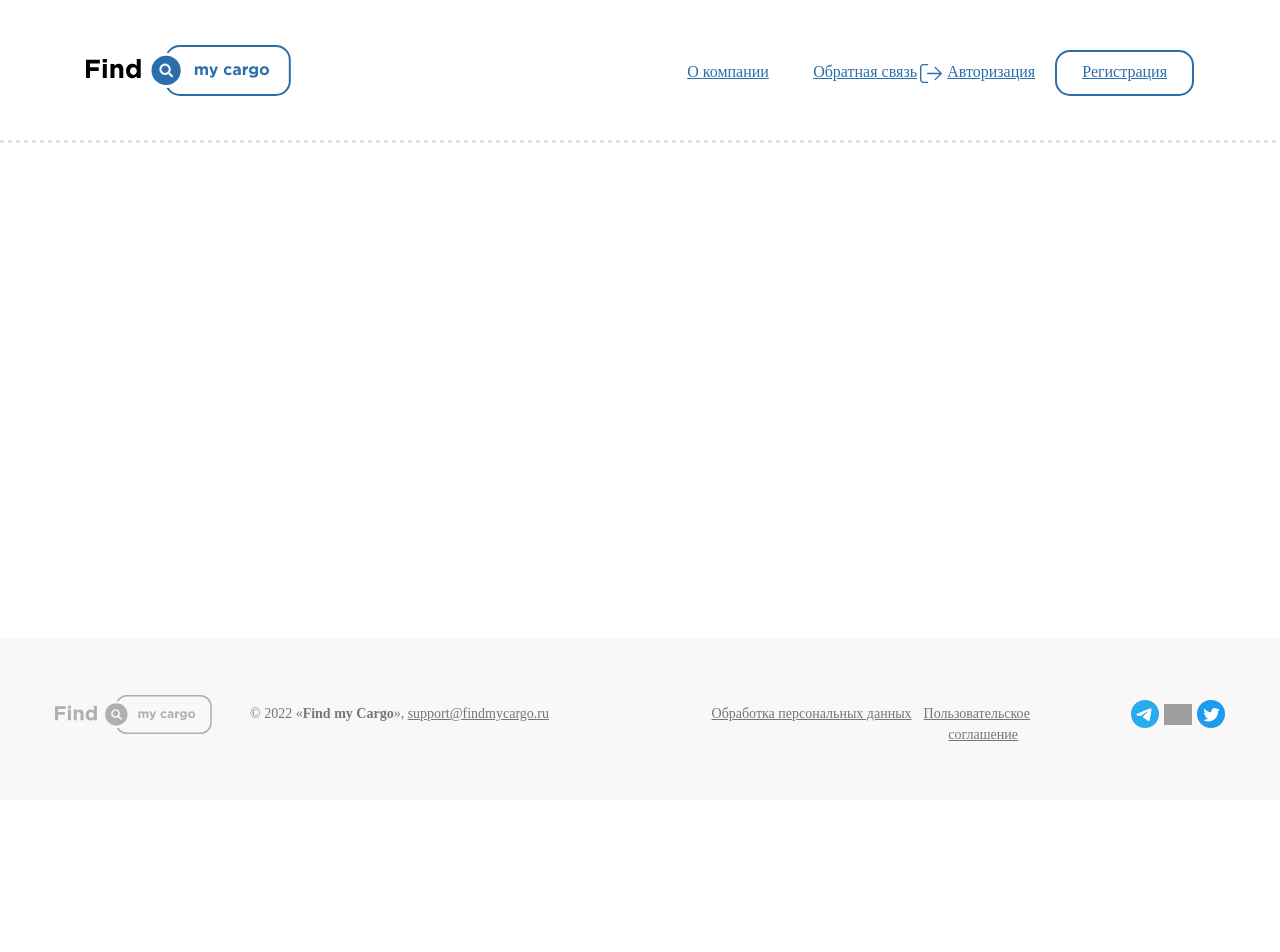
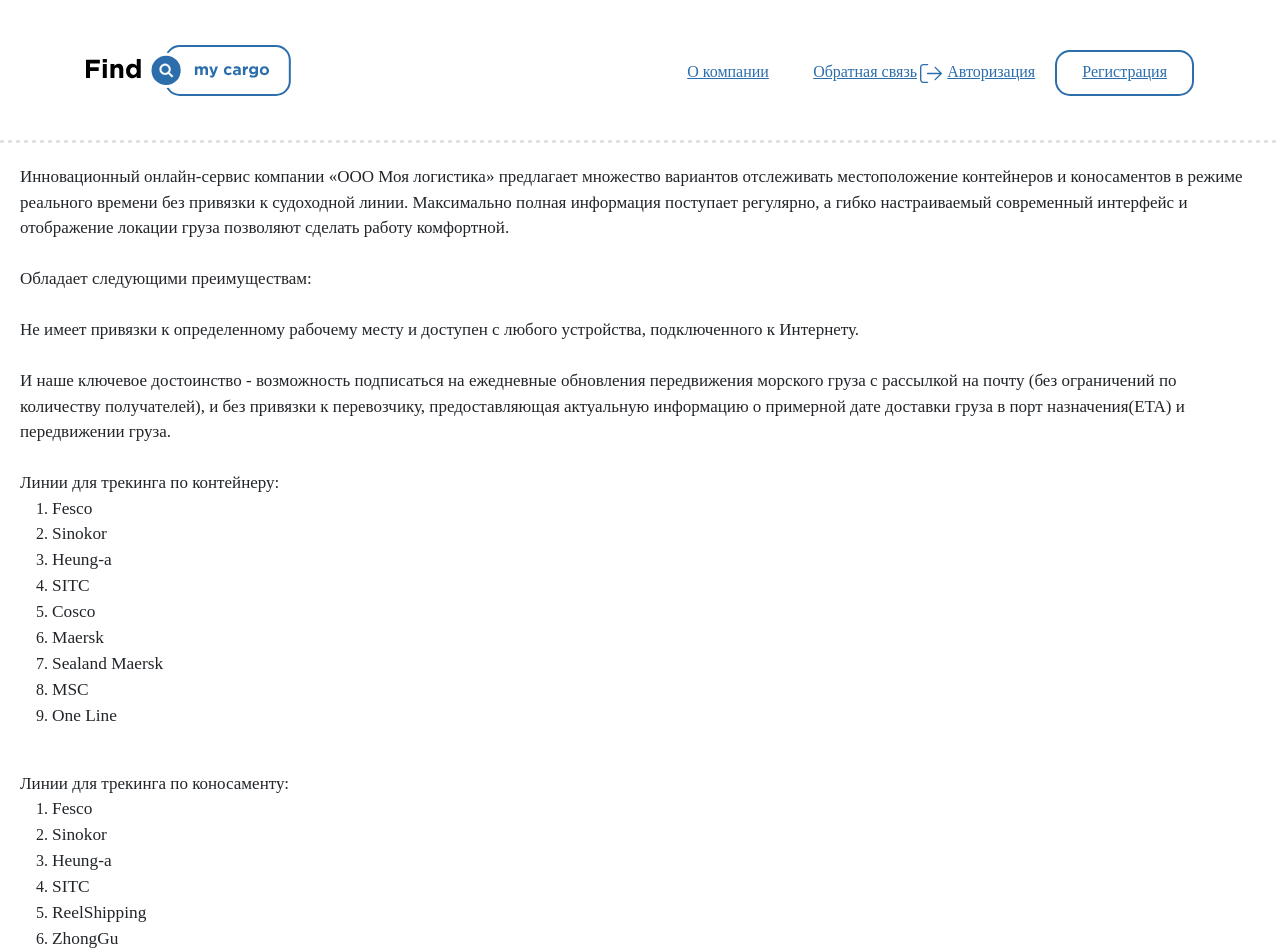
Before and after one commit to frozosea/fmc-frontend, a Vue app: page /about in a window 1280 px wide. Shown: the top 952 px of the page. Before the commit the page ends 800 px from the top, so only its background shows below. Built offline with nearby package versions, Linux system fonts and the light colour scheme; no server answers; grey boxes are pictures that could not be loaded; a web font is replaced by a local one; what @saeris/vue-spinners, vue-yandex-metrika would draw is missing.

Commit message:
add a lot

```diff
--- a/public/index.html
+++ b/public/index.html
@@ -13,8 +13,8 @@
 </head>
 <body>
 <noscript>
-    <strong>We're sorry but <%= htmlWebpackPlugin.options.title %> doesn't work properly without JavaScript enabled.
-        Please enable it to continue.</strong>
+    <strong>FindMyCargo - онлайн сервис для слежения за морскими грузовыми отправлениями, за контейнерами и коносаментами,
+    в режиме реального времени, а так же с возможностью слежения по расписанию.</strong>
 </noscript>
 <div id="app"></div>
 <!-- built files will be auto injected -->
--- a/src/assets/style.css
+++ b/src/assets/style.css
@@ -304,12 +304,14 @@
 .footer-width {
     background-color: #f9f7f7;
     width: 100%;
-    position: absolute;
-    bottom: 0;
+    /*position: absolute;*/
+    /*bottom: 0;*/
 }
 
 .footer {
     background: #f9f7f7;
+    /*position:absolute;*/
+    /*overflow:hidden;*/
     /*position:absolute;*/
     bottom: 0;
     /*margin: auto;*/
@@ -318,6 +320,7 @@
     padding: 55px;
     color: #767676;
 }
+
 
 .footer-copyright {
     padding-top: 10px;
--- a/src/components/footer.vue
+++ b/src/components/footer.vue
@@ -19,8 +19,8 @@
         <router-link to="/agreement" class="title-4">Пользовательское соглашение</router-link>
       </div>
       <div class="col-xl-2 col-lg-2 col-md-6 col-sm-12 col-xs-12 footer-socials">
-        <a href=""><img src="@/assets/images/telegram.svg" class="img-hover svg-social"></a>
-        <a href=""><img src="@/assets/images/facebook.svg" class="pad-socials svg-social img-hover"></a>
+        <a href="https://t.me/findmycargo"><img src="@/assets/images/telegram.svg" class="img-hover svg-social"></a>
+        <a href="https://www.facebook.com/profile.php?id=100093158229495&mibextid=LQQJ4d"><img src="@/assets/images/facebook.svg" class="pad-socials svg-social img-hover"></a>
         <a href=""><img src="@/assets/images/twitter.svg" class="pad-socials svg-social img-hover"></a>
       </div>
     </div>
--- a/src/components/user/registrationForm.vue
+++ b/src/components/user/registrationForm.vue
@@ -22,10 +22,10 @@
                    @input="username = $event.target.value">
             <input type="password" class="input-css-grey input-modal" placeholder="Введите пароль"
                    @input="handlePasswordInput">
-            <input type="password" class="input-css-grey input-modal-end" placeholder="Введите пароль снова"
+            <input type="password" class="input-css-grey input-modal" placeholder="Введите пароль снова"
                    @input="handleRepeatedPasswordInput">
+<!--            <label style="margin-bottom: 8px"><input type="checkbox" id="checkbox" v-model="checked" placeholder="checkbox" style="margin: 8px"></label>-->
           </div>
-
           <div class="row g-0">
             <div class="col-xl-12 col-lg-12 col-md-12 col-sm-12 col-xs-12">
               <div style="color: red; margin-left: auto; margin-top: auto" v-if="showError">{{ errorMessage }}</div>
--- a/src/pages/companyPage.vue
+++ b/src/pages/companyPage.vue
@@ -1,10 +1,56 @@
 <template>
   <long-dotted-line/>
-  <div></div>
+  <div style="margin: 20px">
+    <p style='margin:0cm;font-size:16px;font-family:"Calibri",sans-serif;'><span
+        style="font-size:17px;font-family:AppleSystemUIFont;">Инновационный онлайн-сервис компании &laquo;ООО Моя логистика&raquo; предлагает множество вариантов отслеживать местоположение контейнеров и коносаментов в режиме реального времени без привязки к судоходной линии. Максимально полная информация поступает регулярно, a гибко настраиваемый современный интерфейс и отображение локации груза позволяют сделать работу комфортной.</span>
+    </p>
+    <p style='margin:0cm;font-size:16px;font-family:"Calibri",sans-serif;'><span
+        style="font-size:17px;font-family:AppleSystemUIFont;">&nbsp;</span></p>
+    <p style='margin:0cm;font-size:16px;font-family:"Calibri",sans-serif;'><span
+        style="font-size:17px;font-family:AppleSystemUIFont;">Обладает следующими преимуществам:</span></p>
+    <p style='margin:0cm;font-size:16px;font-family:"Calibri",sans-serif;'><span
+        style="font-size:17px;font-family:AppleSystemUIFont;">&nbsp;</span></p>
+    <p style='margin:0cm;font-size:16px;font-family:"Calibri",sans-serif;'><span
+        style="font-size:17px;font-family:AppleSystemUIFont;">Не имеет привязки к определенному рабочему месту и доступен с любого устройства, подключенного к Интернету.</span>
+    </p>
+    <p style='margin:0cm;font-size:16px;font-family:"Calibri",sans-serif;'><span
+        style="font-size:17px;font-family:AppleSystemUIFont;">&nbsp;</span></p>
+    <p style='margin:0cm;font-size:16px;font-family:"Calibri",sans-serif;'><span
+        style="font-size:17px;font-family:AppleSystemUIFont;">И наше ключевое достоинство - возможность подписаться на ежедневные обновления передвижения морского груза с рассылкой на почту (без ограничений по количеству получателей), и без привязки к перевозчику, предоставляющая актуальную информацию о примерной дате доставки груза в порт назначения(ETA) и передвижении груза.</span>
+    </p>
+    <p style='margin:0cm;font-size:16px;font-family:"Calibri",sans-serif;'><span
+        style="font-size:17px;font-family:AppleSystemUIFont;">&nbsp;</span></p>
+    <p style='margin:0cm;font-size:16px;font-family:"Calibri",sans-serif;'><span
+        style="font-size:17px;font-family:AppleSystemUIFont;">Линии для трекинга по контейнеру:</span></p>
+    <ul style="list-style-type: undefined;">
+      <li><span style="font-family:AppleSystemUIFont;font-size:13.0pt;">Fesco</span></li>
+      <li><span style="font-family:AppleSystemUIFont;font-size:13.0pt;">Sinokor</span></li>
+      <li><span style="font-family:AppleSystemUIFont;font-size:13.0pt;">Heung-a</span></li>
+      <li><span style="font-family:AppleSystemUIFont;font-size:13.0pt;">SITC</span></li>
+      <li><span style="font-family:AppleSystemUIFont;font-size:13.0pt;">Cosco</span></li>
+      <li><span style="font-family:AppleSystemUIFont;font-size:13.0pt;">Maersk</span></li>
+      <li><span style="font-family:AppleSystemUIFont;font-size:13.0pt;">Sealand Maersk</span></li>
+      <li><span style="font-family:AppleSystemUIFont;font-size:13.0pt;">MSC</span></li>
+      <li><span style="font-family:AppleSystemUIFont;font-size:13.0pt;">One Line</span></li>
+    </ul>
+    <p style='margin:0cm;font-size:16px;font-family:"Calibri",sans-serif;'><span
+        style="font-size:17px;font-family:AppleSystemUIFont;">&nbsp; &nbsp; &nbsp; &nbsp; &nbsp;</span></p>
+    <p style='margin:0cm;font-size:16px;font-family:"Calibri",sans-serif;'><span
+        style="font-size:17px;font-family:AppleSystemUIFont;">Линии для трекинга по коносаменту:</span></p>
+    <ul style="list-style-type: undefined;">
+      <li><span style="font-family:AppleSystemUIFont;font-size:13.0pt;">Fesco</span></li>
+      <li><span style="font-family:AppleSystemUIFont;font-size:13.0pt;">Sinokor</span></li>
+      <li><span style="font-family:AppleSystemUIFont;font-size:13.0pt;">Heung-a</span></li>
+      <li><span style="font-family:AppleSystemUIFont;font-size:13.0pt;">SITC</span></li>
+      <li><span style="font-family:AppleSystemUIFont;font-size:13.0pt;">ReelShipping</span></li>
+      <li><span style="font-family:AppleSystemUIFont;font-size:13.0pt;">ZhongGu</span></li>
+    </ul>
+  </div>
 </template>
 
 <script>
 import LongDottedLine from "@/UI/longDottedLine";
+
 export default {
   //TODO company page
   name: "companyPage",
@@ -13,6 +59,11 @@
     if (this.$store.getters[`user/getIsAuth`]) {
       await this.$store.commit(`refreshToken`)
     }
+    window.scrollTo({
+      top: 0,
+      left: 0,
+      behavior: 'smooth'
+    });
   }
 }
 </script>
--- a/src/pages/privacyPolicy.vue
+++ b/src/pages/privacyPolicy.vue
@@ -387,7 +387,17 @@
 import LongDottedLine from "@/UI/longDottedLine";
 export default {
   name: "privacyPolicy",
-  components: {LongDottedLine}
+  components: {LongDottedLine},
+  async mounted() {
+    if (this.$store.getters[`user/getIsAuth`]) {
+      await this.$store.commit(`refreshToken`)
+    }
+    window.scrollTo({
+      top: 0,
+      left: 0,
+      behavior: 'smooth'
+    });
+  }
 }
 </script>
 
--- a/src/pages/userAgreement.vue
+++ b/src/pages/userAgreement.vue
@@ -96,7 +96,17 @@
 import LongDottedLine from "@/UI/longDottedLine";
 export default {
   name: "userAgreement",
-  components: {LongDottedLine}
+  components: {LongDottedLine},
+  async mounted(){
+    if (this.$store.getters[`user/getIsAuth`]) {
+      await this.$store.commit(`refreshToken`)
+    }
+    window.scrollTo({
+      top: 0,
+      left: 0,
+      behavior: 'smooth'
+    });
+  }
 }
 </script>
 
```
